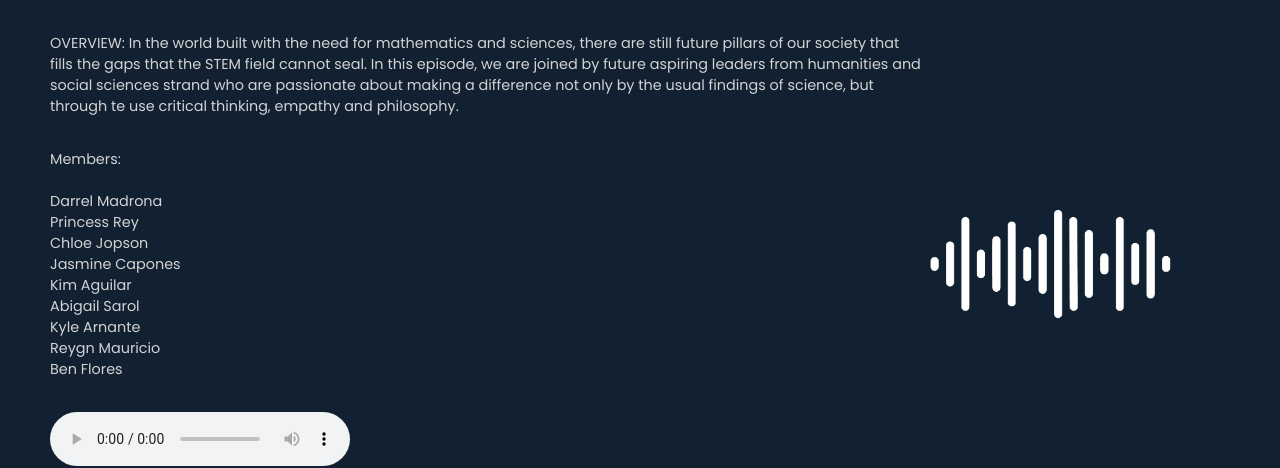
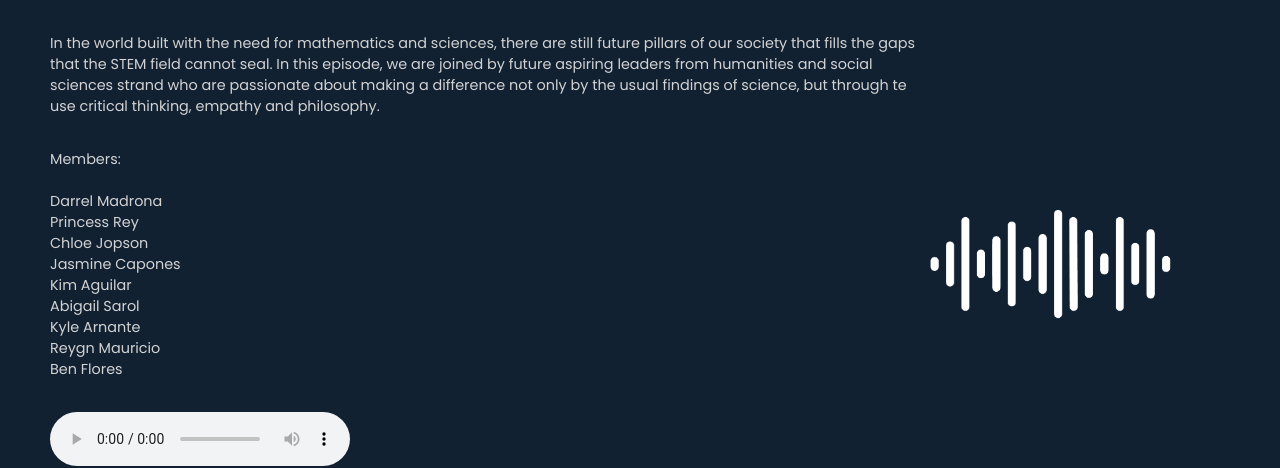
Before and after one commit to bokixx/g3, a plain HTML site: page index.html in a window 1280 px wide. Shown: the part 141-609 px from the top of the page. Drawn offline with Linux system fonts and the light colour scheme.

Commit message:
index.html

```diff
--- a/index.html
+++ b/index.html
@@ -33,7 +33,7 @@
             <h1>
               Humanis-Talk
             </h1>
-            <p>OVERVIEW: In the world built with the need for mathematics and sciences, there are
+            <p>In the world built with the need for mathematics and sciences, there are
               still future pillars of our society that fills the gaps that the STEM field cannot seal.
               In this episode, we are joined by future aspiring leaders from humanities and social sciences
               strand who are passionate about making a difference not only by the usual findings of science,
```
